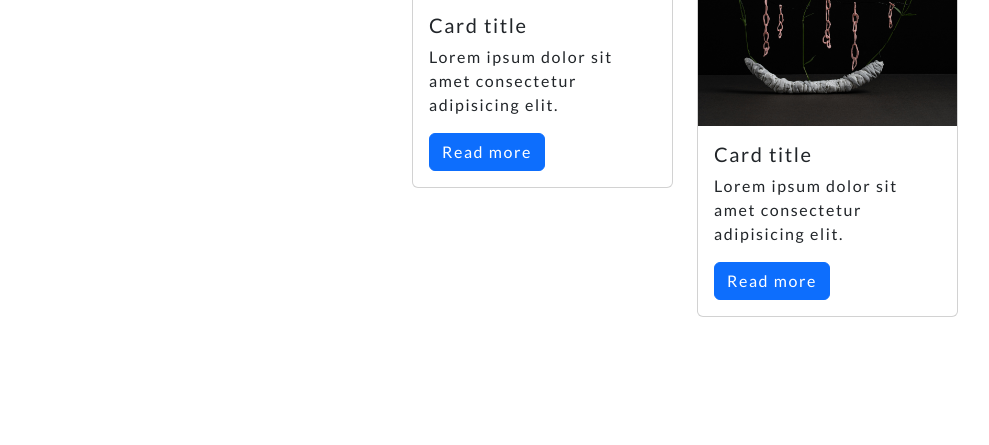
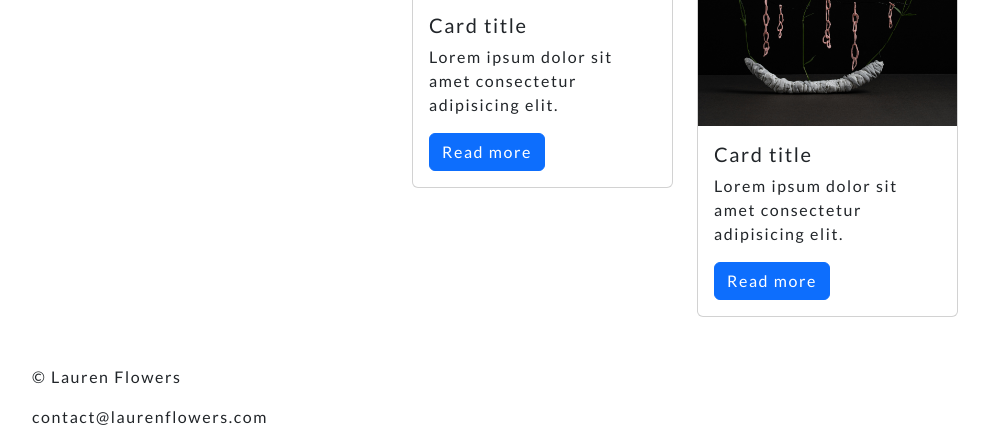
Before and after one commit to danielaayz/portfolio-website, a plain HTML site: page index.html in a window 1280 px wide. Shown: the part 705-1150 px from the top of the page, without its empty margins (50-1039 px from the left). Before the commit the page ends 1022 px from the top, so only its background shows below. Drawn offline with nearby package versions, Linux system fonts and the light colour scheme.

Commit message:
feat: add title

```diff
--- a/index.html
+++ b/index.html
@@ -3,7 +3,7 @@
    <head>
       <meta charset="UTF-8" />
       <meta name="viewport" content="width=device-width, initial-scale=1.0" />
-      <title>Document</title>
+      <title>Lauren Flowers</title>
       <link
          href="https://cdn.jsdelivr.net/npm/bootstrap@5.3.3/dist/css/bootstrap.min.css"
          rel="stylesheet"
@@ -145,6 +145,22 @@
                </div>
             </div>
          </div>
+         <footer>
+            <div class="container mt-5">
+               <div class="row">
+                  <div class="col">
+                     <p>&copy; Lauren Flowers</p>
+                     <p>
+                        <a
+                           href="mailto:contact@laurenflowers.com"
+                           class="link-dark link-underline-opacity-0"
+                           >contact@laurenflowers.com</a
+                        >
+                     </p>
+                  </div>
+               </div>
+            </div>
+         </footer>
       </main>
    </body>
 </html>
```
